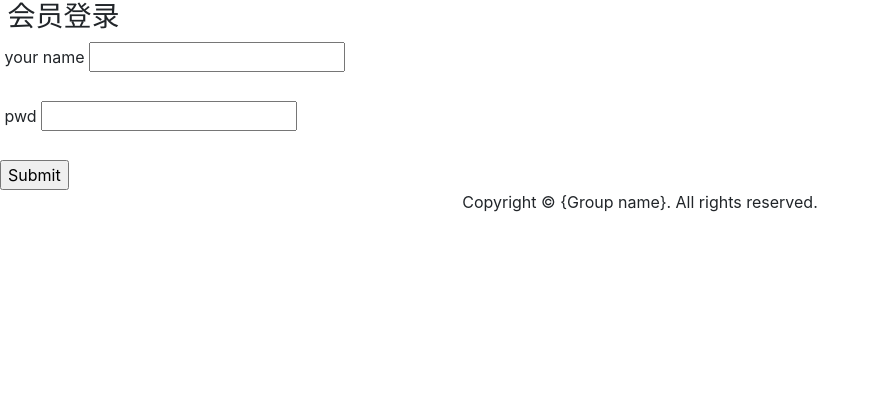
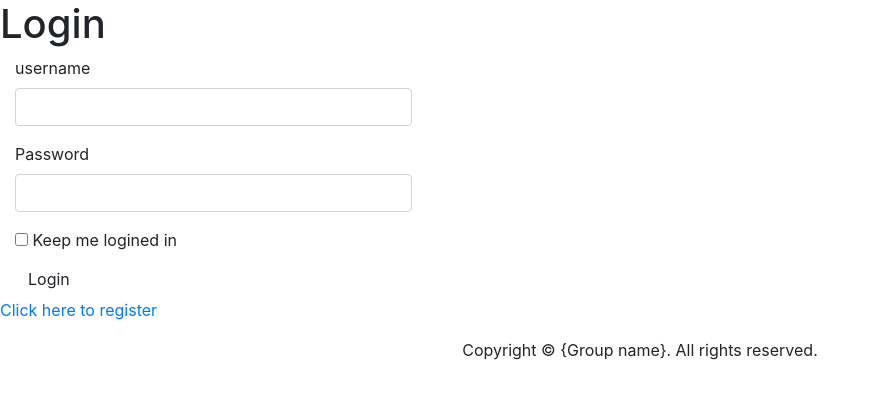
Before and after one commit to SleepinWei/Video-Site-project, a Flask app: template app/templates/auth/login.html in a window 1280 px wide. Shown: the part 56-455 px from the top of the page, without its empty margins (0-880 px from the left). Run offline with Flask 2, Linux system fonts and the light colour scheme; the template is opened without the code that fills it: values that come from a table or form of the project are taken from there, others are empty; parts of the project's set-up code (start-up, migrations or seed data) failed here and were passed over; some libraries are stand-ins or nearby versions.

Commit message:
auth system
- create login and register templates
- update login system in auth/views.py however view functions for register hasn't been updated
- update forms.py (login logout and register)

```diff
--- a/app/auth/forms.py
+++ b/app/auth/forms.py
@@ -1,9 +1,24 @@
-from flask_wtf import Form
+from flask.app import Flask
+from flask_wtf import FlaskForm
 from wtforms import StringField,PasswordField,BooleanField,SubmitField
-from wtforms.validators import Required,Length,Email
+from wtforms.validators import EqualTo, Regexp, Required,Length,Email, ValidationError
+from ..models import User
 
-class LoginForm(Form):
-    username = StringField("username",validators=[Required()])
+class LoginForm(FlaskForm):
+    name = StringField("username",validators=[Required()])
     password = PasswordField("Password",validators=[Required()])
     remember_me = BooleanField('Keep me logined in')
     submit = SubmitField("Login")
+
+class RegistrationForm(FlaskForm):
+    name = StringField('username',validators=[Required()\
+    ,Regexp('^[A-Za-z][A-Za-z0-9_.]*$',0,"username must only have letters,numbers,dots or underscores")])
+    password = PasswordField('Password',validators=[
+        Required(),EqualTo('password2',message="Passwords must match")
+    ])
+    password2 = PasswordField('Confirm password',validators=[Required()])
+    submit = SubmitField('Register')
+
+    def validate_username(self,field):
+        if User.query.filter_by(name=field.data).first():
+            raise ValidationError("Username already in use")
--- a/app/templates/auth/login.html
+++ b/app/templates/auth/login.html
@@ -1,52 +1,20 @@
-{% extends "base/base.html" %}
+{% extends 'base/base.html' %}
+{% import 'bootstrap/wtf.html' as wtf %}
 
-{% block content %}
-    <div class="row">
-        <div class="col-md-4 col-md-offset-4">
-            <div class="panel panel-primary">
-                <div class="panel-heading">
-                    <h3 class="panel-title"><span class="glyphicon glyphicon-log-in"></span>&nbsp;会员登录</h3>
-                </div>
-                <div class="panel-body">
-                    <!--消息闪现-->
-                    {% for msg in get_flashed_messages(category_filter=["err"]) %}
-                        <p style="color:red">{{ msg }}</p>
-                    {% endfor %}
+{% block title %}
+    SabiSabi-Login
+{% endblock title %}
 
-                    {% for msg in get_flashed_messages(category_filter=["ok"]) %}
-                        <p style="color:green">{{ msg }}</p>
-                    {% endfor %}
-
-                    <form role="form" method="post">
-                        <fieldset>
-                            <div class="form-group">
-                                <label for="input_contact"><span
-                                        class="glyphicon glyphicon-user"></span>&nbsp;{{ form.name.label }}</label>
-                                {{ form.name }}
-                            </div>
-                            <!--错误提示-->
-                            {% for err in form.name.errors %}
-                                <div class="col-md-12">
-                                    <font style="color:red">{{ err }}</font>
-                                </div>
-                            {% endfor %}
-                            <div class="form-group">
-                                <label for="input_password"><span
-                                        class="glyphicon glyphicon-lock"></span>&nbsp;{{ form.pwd.label }}</label>
-                                {{ form.pwd }}
-                            </div>
-                            <!--错误提示-->
-                            {% for err in form.pwd.errors %}
-                                <div class="col-md-12">
-                                    <font style="color:red">{{ err }}</font>
-                                </div>
-                            {% endfor %}
-                            {{ form.csrf_token }}
-                            {{ form.submit }}
-                        </fieldset>
-                    </form>
-                </div>
-            </div>
-        </div>
+{% block content%}
+    <div class="page-header">
+        <h1>Login</h1>
     </div>
-{% endblock %}
+    <div class="col-md-4">
+        {{wtf.quick_form(form)}}
+    </div>
+    <p>
+        <a href="{{url_for('auth.register')}}">
+            Click here to register
+        </a>
+    </p>
+{% endblock content%}
```
Also changed, not shown: app/auth/views.py (+21 -3 lines), app/templates/auth/register.html (added, +13 -0 lines), app/templates/auth/temp.html (added, +52 -0 lines).
